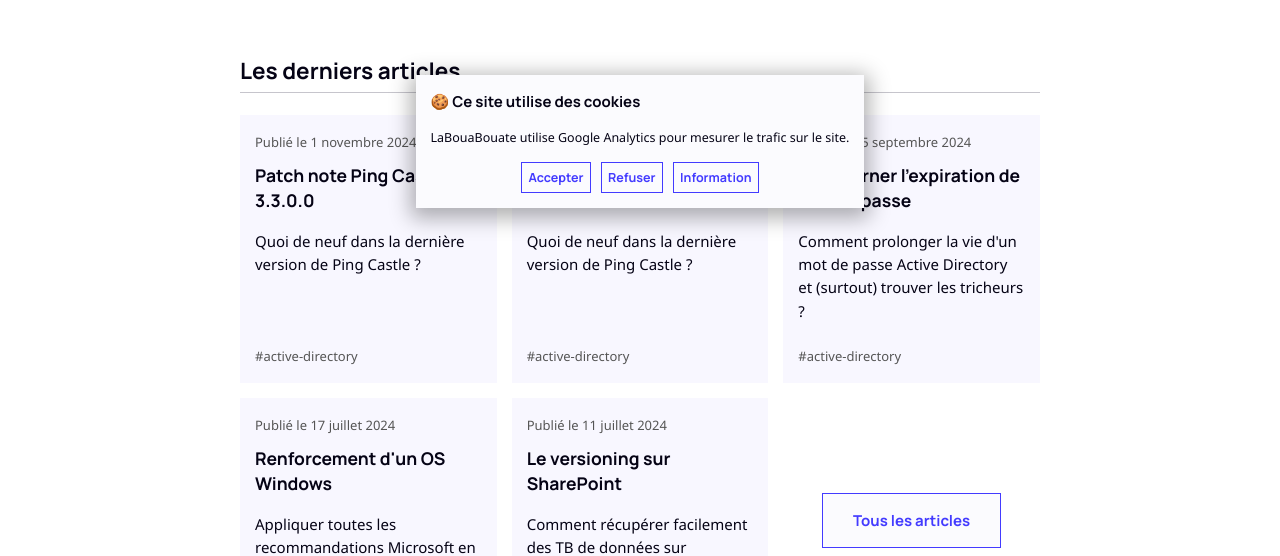
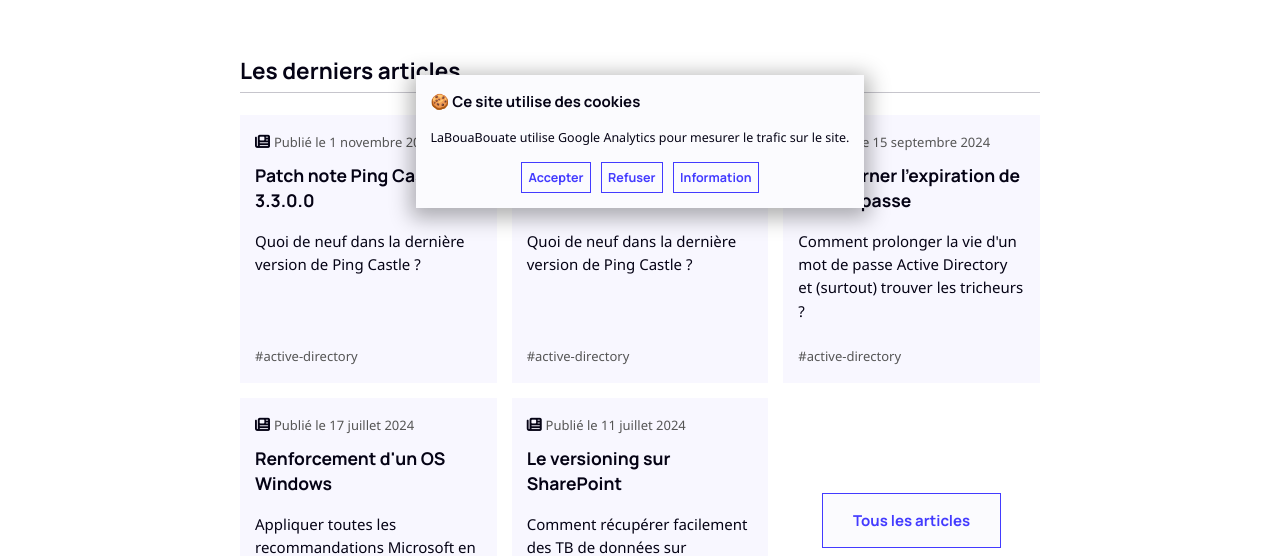
Before and after one commit to leobouard/leobouard.github.io, a Jekyll site: the page built from _pages/index.html, in a window 1280 px wide. Shown: the part 677-1233 px from the top of the page. Built offline with Jekyll 4.4.1, drawn with Linux system fonts in a browser that asks for light colours; nearby versions of some CDN libraries; some web fonts are replaced.

Commit message:
Update post-preview.html

```diff
--- a/_includes/post-preview.html
+++ b/_includes/post-preview.html
@@ -1,5 +1,6 @@
 <article class="post-preview hover-bottom">
   <a href="{{ include.id }}">
+    <i class="fa-solid fa-newspaper" aria-hidden="true"></i>
     <span>Publié le {% include format-date.html date=include.date %}</span>
     <h3>{{ include.title }}</h3>
     <p>{{ include.description }}</p>
```
